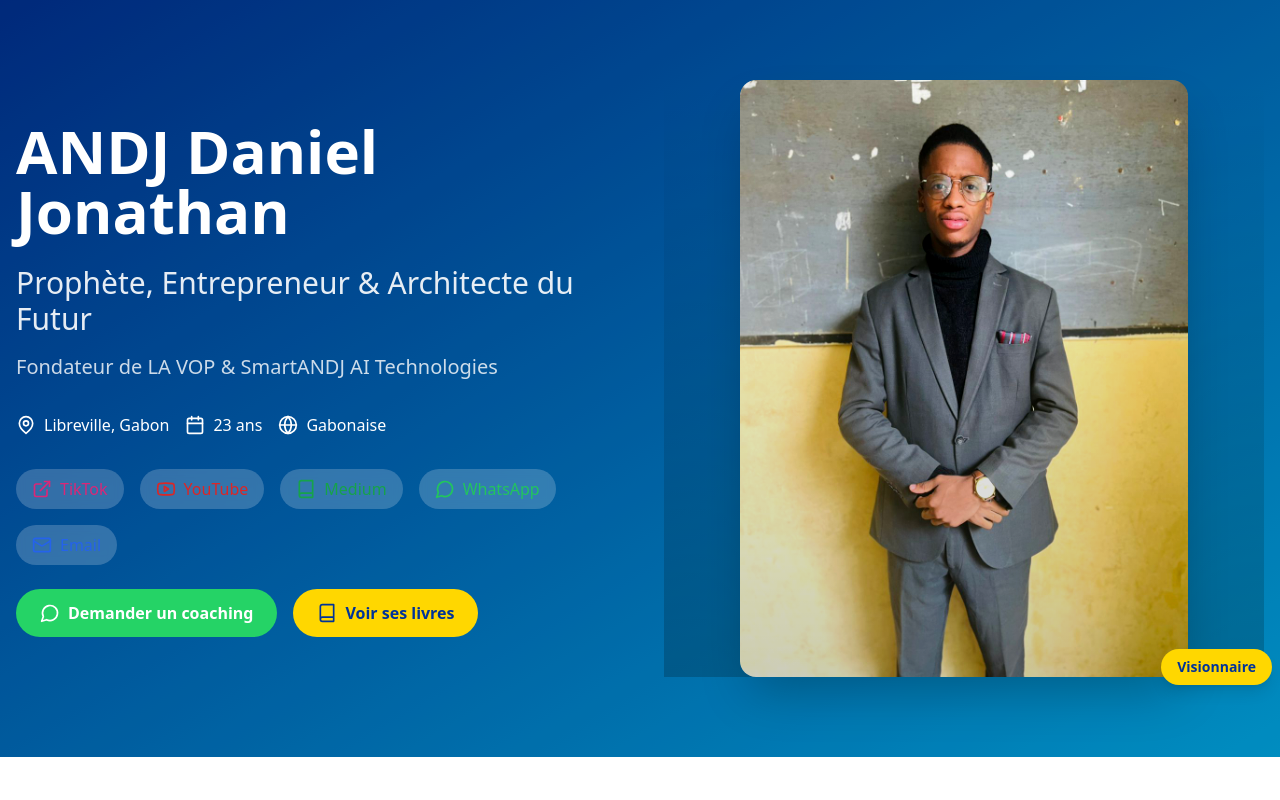
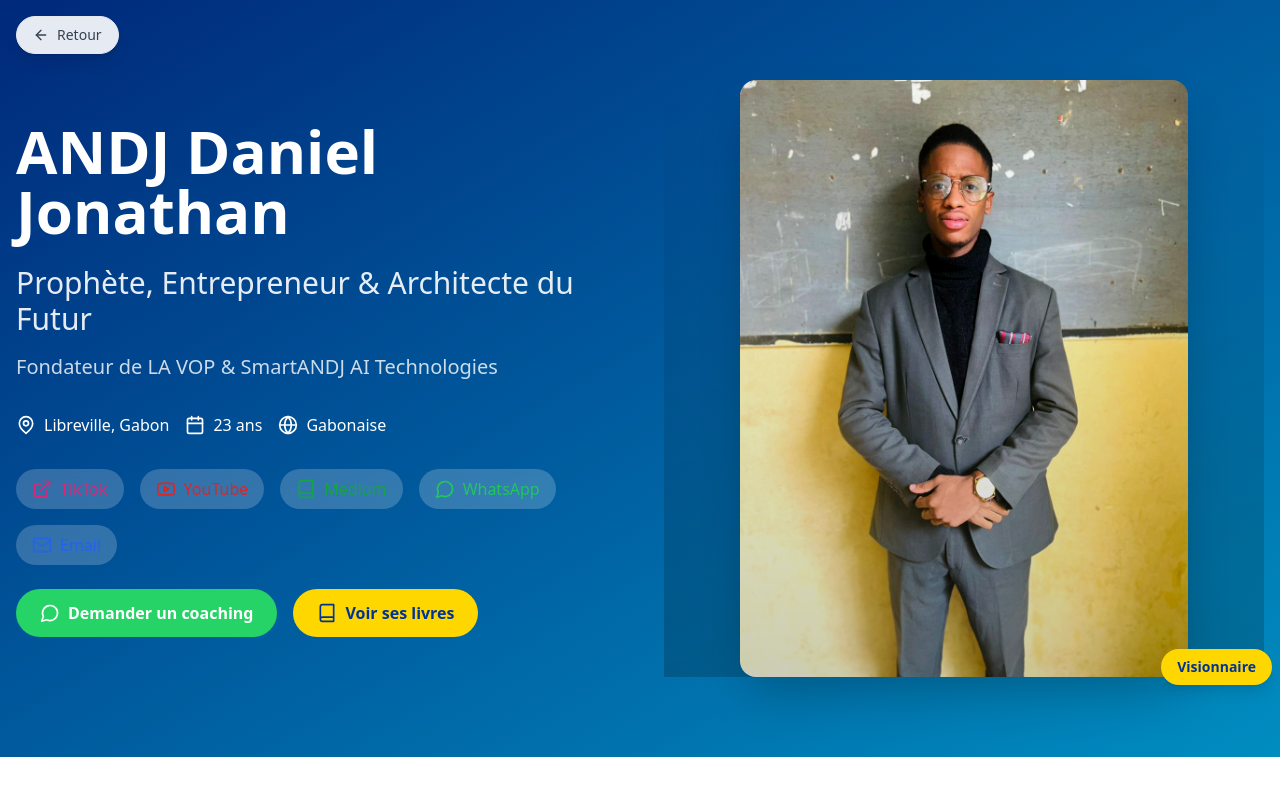
Before and after one commit to ANDJsmithyboy/lavop-org, a React (Vite) app: page /a-propos-fondateur in a window 1280 px wide. Shown: the top 800 px of the page. Built offline with nearby package versions, Linux system fonts and the light colour scheme; no server answers.

Commit message:
Add back button to AboutFounderPage and ensure all images are in public/

```diff
--- a/src/pages/AboutFounderPage.tsx
+++ b/src/pages/AboutFounderPage.tsx
@@ -1,7 +1,8 @@
 import {
   Heart, Globe, Book, Award, Users, Calendar, Mail, Phone,
   MapPin, ExternalLink, Star, Quote, ChevronRight, Download,
-  Facebook, Twitter, Instagram, Youtube, Linkedin, Github, MessageCircle
+  Facebook, Twitter, Instagram, Youtube, Linkedin, Github, MessageCircle,
+  ArrowLeft
 } from 'lucide-react';
 import OptimizedFounderPhoto from '../components/OptimizedFounderPhoto';
 
@@ -169,6 +170,17 @@ const AboutFounderPage = () => {
 
   return (
     <div className="min-h-screen bg-gray-50">
+      {/* Bouton Retour */}
+      <div className="fixed top-4 left-4 z-50">
+        <button
+          onClick={() => window.history.back()}
+          className="flex items-center gap-2 bg-white/90 backdrop-blur-sm text-gray-700 px-4 py-2 rounded-full shadow-lg hover:bg-white hover:shadow-xl transition-all duration-300 border border-gray-200"
+        >
+          <ArrowLeft className="w-4 h-4" />
+          <span className="text-sm font-medium">Retour</span>
+        </button>
+      </div>
+
       {/* Hero Section */}
       <section className="relative bg-gradient-to-br from-[#003399] to-[#00B0F0] text-white overflow-hidden">
         <div className="absolute inset-0 bg-black/20"></div>
```
